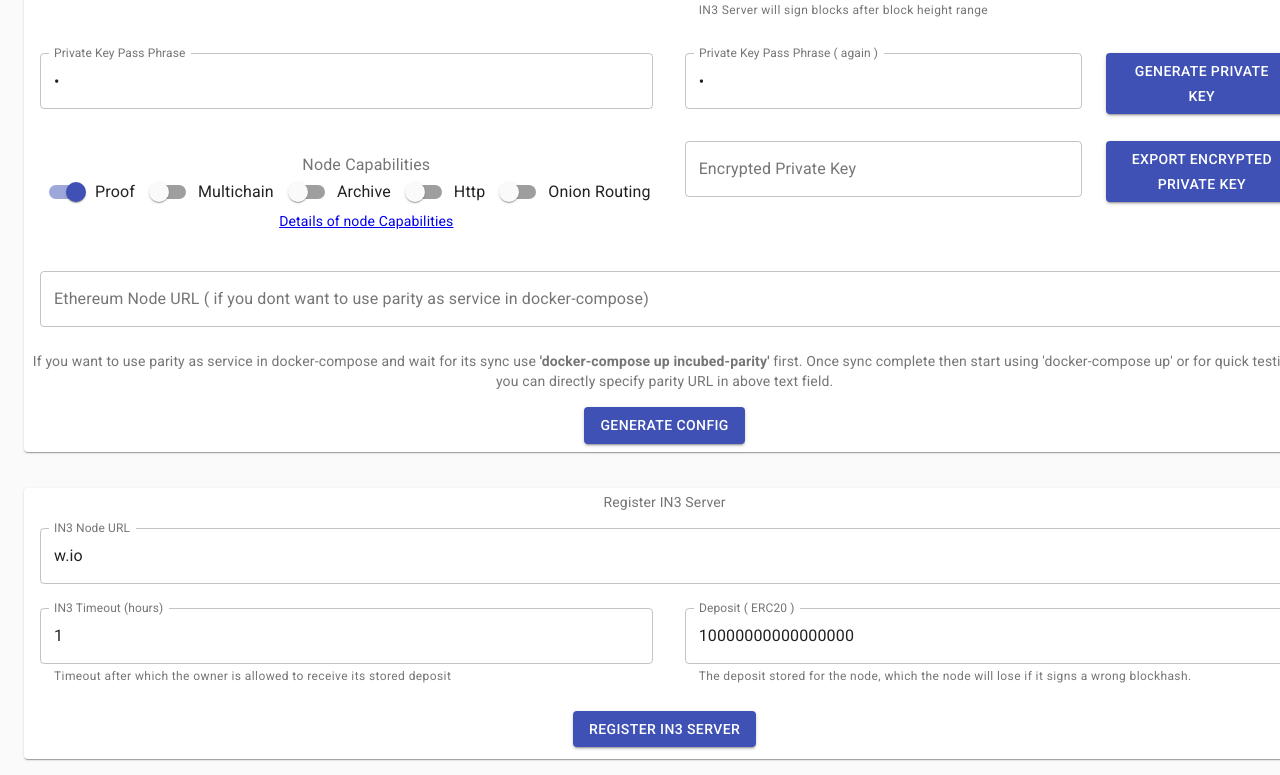
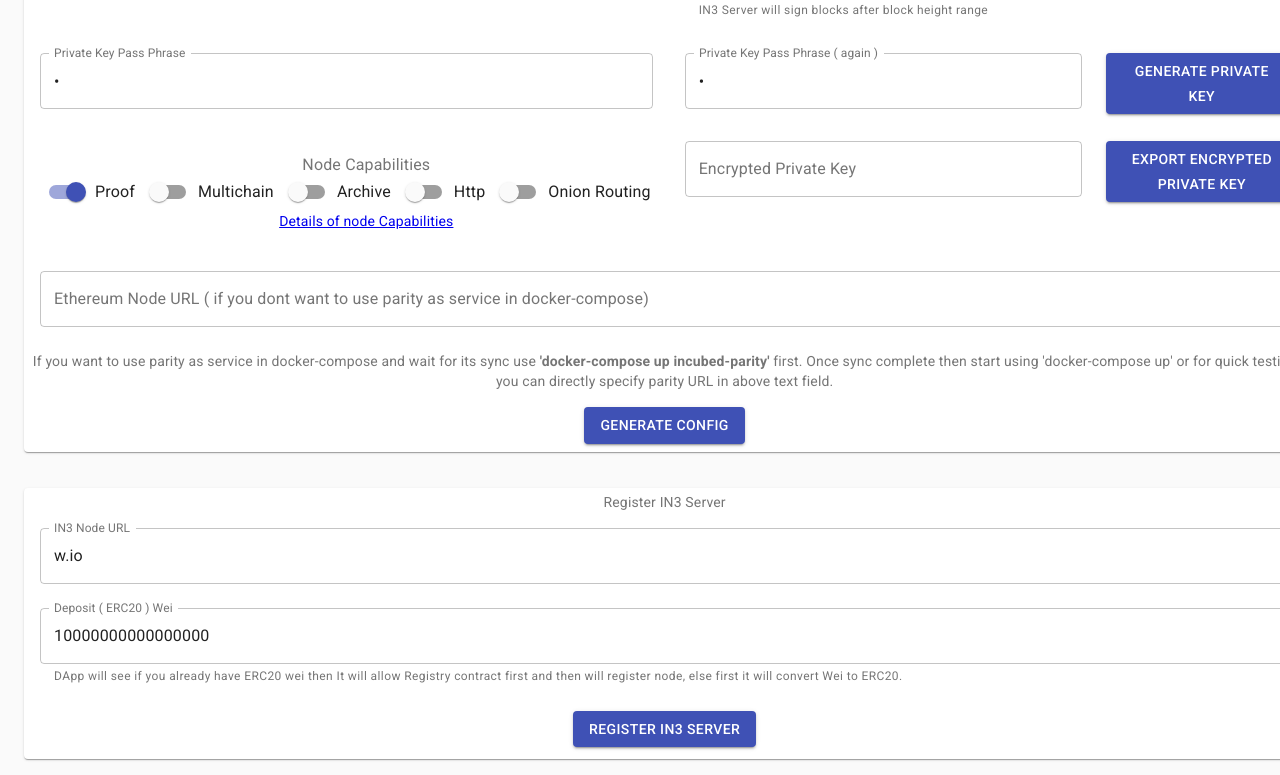
Before and after one commit to blockchainsllc/in3-server-setup-tool, a React (Create React App) app: page / in a window 1280 px wide. Shown: the part 715-1490 px from the top of the page. Built offline with nearby package versions, Linux system fonts and the light colour scheme.

Commit message:
removed timeout

```diff
--- a/src/Components/SettingsComponent.js
+++ b/src/Components/SettingsComponent.js
@@ -403,30 +403,16 @@
                         </FormControl>
                     </Grid>
 
-                    <Grid item xs={6}>
-                        <FormControl fullWidth className={classes.margin}>
-                            <TextField
-                                id="in3timeout"
-                                label="IN3 Timeout (hours)"
-                                className={classes.textField}
-                                value={props.in3timeout}
-                                onChange={props.handleChange}
-                                variant="outlined"
-                                helperText="Timeout after which the owner is allowed to receive its stored deposit"
-                            />
-                        </FormControl>
-                    </Grid>
-
-                    <Grid item xs={6}>
+                    <Grid item xs={12}>
                         <FormControl fullWidth className={classes.margin}>
                             <TextField
                                 id="deposit"
-                                label="Deposit ( ERC20 )"
+                                label="Deposit ( ERC20 ) Wei"
                                 className={classes.textField}
                                 value={props.deposit}
                                 onChange={props.handleChange}
                                 variant="outlined"
-                                helperText="The deposit stored for the node, which the node will lose if it signs a wrong blockhash."
+                                helperText="DApp will see if you already have ERC20 wei then It will allow Registry contract first and then will register node, else first it will convert Wei to ERC20."
                             />
                         </FormControl>
                     </Grid>
--- a/src/Containers/SettingsContainer.js
+++ b/src/Containers/SettingsContainer.js
@@ -73,7 +73,6 @@
             caponion: false,
 
             deposit: '10000000000000000',
-            in3timeout: '1',
             in3nodeurl: 'w.io',
             outputData: '',
 
@@ -504,7 +503,6 @@
                     caparchive={this.state.caparchive}
 
                     deposit={this.state.deposit}
-                    in3timeout={this.state.in3timeout}
                     in3nodeurl={this.state.in3nodeurl}
 
                     registerin3={this.registerin3}
```
